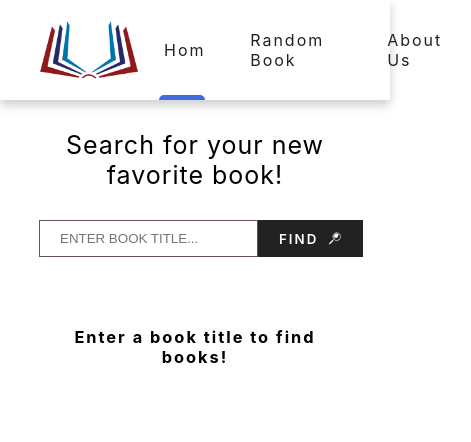
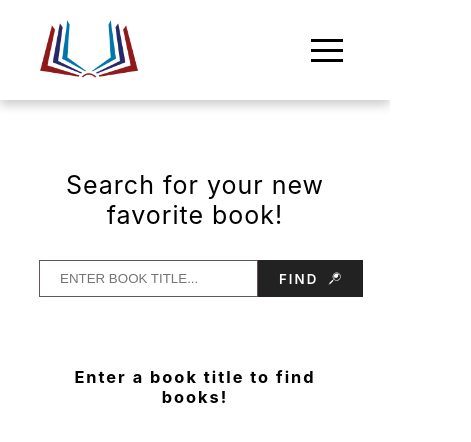
Before and after one commit to DrunkestManEvar/bookstore, a React (Create React App) app: page / in a window 390 px wide. Shown: the top 442 px of the page, 471 px wide, since content can reach past the window. Built offline with nearby package versions, Linux system fonts and the light colour scheme.

Commit message:
Finished mobile layout, added a burger toggle button, implemented navlinks toggle on burger button click

```diff
--- a/package.json
+++ b/package.json
@@ -8,6 +8,7 @@
     "@testing-library/react": "^11.2.6",
     "@testing-library/user-event": "^12.8.3",
     "axios": "^0.21.1",
+    "hamburger-react": "^2.4.1",
     "node-sass": "^5.0.0",
     "react": "^17.0.2",
     "react-dom": "^17.0.2",
--- a/src/components/BooksList/BookListItem/BookListItem.scss
+++ b/src/components/BooksList/BookListItem/BookListItem.scss
@@ -14,11 +14,21 @@
   &__book-title {
     letter-spacing: 0.1rem;
     margin-top: 1rem;
+
+    @media only screen and (max-width: 53.125em) {
+      margin-top: 0;
+      text-align: center;
+    }
   }
 
   &__book-author {
     margin: 0.3rem 0 1rem;
     color: rgb(153, 153, 153);
+
+    @media only screen and (max-width: 53.125em) {
+      margin: 0;
+      text-align: center;
+    }
   }
 
   &__book-img {
@@ -42,6 +52,16 @@
     border-bottom-right-radius: $border-radius--medium;
     box-shadow: 0 0.5rem 1rem #666;
     transition: all 0.4s ease;
+  }
+
+  &__book-info-container {
+    @media only screen and (max-width: 53.125em) {
+      display: flex;
+      justify-content: center;
+      align-items: center;
+      flex-direction: column;
+      font-size: 2rem;
+    }
   }
 
   &__btn {
--- a/src/components/BooksList/BooksList.scss
+++ b/src/components/BooksList/BooksList.scss
@@ -1,9 +1,17 @@
 .book-list {
   display: grid;
-  grid-template-columns: repeat(2, 1fr);
+  grid-template-columns: repeat(3, 1fr);
   grid-auto-rows: 25rem;
   gap: 6rem;
   margin: 7rem 0;
+
+  @media only screen and (max-width: 81.25em) {
+    grid-template-columns: repeat(2, 1fr);
+  }
+
+  @media only screen and (max-width: 53.125em) {
+    grid-template-columns: 1fr;
+  }
 
   h3 {
     text-align: center;
--- a/src/components/Navbar/Navbar.js
+++ b/src/components/Navbar/Navbar.js
@@ -1,12 +1,13 @@
 import React, { useContext } from 'react';
 import AppContext from '../../context/appContext';
+import BurgerMenu from 'hamburger-react';
 import { NavLink } from 'react-router-dom';
+import NavlinksList from './NavlinksList/NavlinksList';
 import logo from '../../images/logo.png';
 
-import { navlinks } from './data';
-
 const Navbar = () => {
-  const { setRandomBookClicks } = useContext(AppContext);
+  const { setRandomBookClicks, isBurgerOpen, setIsBurgerOpen } =
+    useContext(AppContext);
 
   return (
     <nav className="navbar">
@@ -14,23 +15,14 @@ const Navbar = () => {
         <NavLink to="/">
           <img src={logo} alt="Logo" className="navbar__logo" />
         </NavLink>
-        <ul className="navbar__navlinks-list">
-          {navlinks.map((navlink, index) => (
-            <li key={index} className="navbar__navlink">
-              <NavLink
-                exact={navlink.exact || false}
-                activeClassName="active"
-                to={navlink.direction}
-                onClick={() =>
-                  navlink.title === 'Random Book' &&
-                  setRandomBookClicks(prevState => prevState + 1)
-                }
-              >
-                {navlink.title}
-              </NavLink>
-            </li>
-          ))}
-        </ul>
+        <NavlinksList
+          addActiveClass={isBurgerOpen}
+          setRandomBookClicks={setRandomBookClicks}
+        />
+        <BurgerMenu
+          toggled={isBurgerOpen}
+          toggle={() => setIsBurgerOpen(prevState => !prevState)}
+        />
       </div>
     </nav>
   );
--- a/src/components/Navbar/Navbar.scss
+++ b/src/components/Navbar/Navbar.scss
@@ -6,53 +6,23 @@
   &__center {
     display: flex;
     justify-content: space-between;
+    align-items: center;
     height: 100%;
     width: 80%;
     margin: 0 auto;
   }
 
   &__logo {
-    height: 100%;
+    max-height: 10rem;
   }
 
-  &__navlinks-list {
-    display: flex;
-    align-items: stretch;
-  }
+  .hamburger-react {
+    display: none;
 
-  &__navlink {
-    position: relative;
-    display: flex;
-    align-items: center;
-    margin: 0 2rem;
-    padding: 0 0.5rem;
-    font-size: 1.6rem;
-    letter-spacing: 0.2rem;
-    overflow: hidden;
-
-    a {
-      display: flex;
-      height: 100%;
-      align-items: center;
-
-      &::before {
-        content: '';
-        position: absolute;
-        bottom: 0;
-        left: 0;
-        display: block;
-        height: 1rem;
-        width: 100%;
-        transform: translateY(100%);
-        background-color: royalblue;
-        border-radius: 90rem;
-        transition: all 0.6s ease;
-      }
-
-      &:hover::before,
-      &.active::before {
-        transform: translateY(50%);
-      }
+    @media only screen and (max-width: 43.75em) {
+      position: relative;
+      z-index: 101;
+      display: block;
     }
   }
 }
--- /dev/null
+++ b/src/components/Navbar/NavlinksList/NavlinksList.js
@@ -0,0 +1,31 @@
+import React from 'react';
+import { NavLink } from 'react-router-dom';
+import { navlinks } from '../data';
+
+const NavlinksList = ({ setRandomBookClicks, addActiveClass }) => {
+  const navlinksListClasses = ['navbar__navlinks-list'];
+
+  if (addActiveClass) navlinksListClasses.push('active');
+
+  return (
+    <ul className={navlinksListClasses.join(' ')}>
+      {navlinks.map((navlink, index) => (
+        <li key={index} className="navbar__navlink">
+          <NavLink
+            exact={navlink.exact || false}
+            activeClassName="active"
+            to={navlink.direction}
+            onClick={() =>
+              navlink.title === 'Random Book' &&
+              setRandomBookClicks(prevState => prevState + 1)
+            }
+          >
+            {navlink.title}
+          </NavLink>
+        </li>
+      ))}
+    </ul>
+  );
+};
+
+export default NavlinksList;
--- /dev/null
+++ b/src/components/Navbar/NavlinksList/NavlinksList.scss
@@ -0,0 +1,71 @@
+.navbar {
+  &__navlinks-list {
+    align-self: stretch;
+    display: flex;
+    align-items: stretch;
+    transition: height 0.5s ease;
+
+    @media only screen and (max-width: 43.75em) {
+      position: absolute;
+      left: 50%;
+      top: 100%;
+      justify-content: center;
+      width: 100%;
+      transform: translateX(-50%);
+      height: 0;
+      overflow: hidden;
+      background-color: #fff;
+
+      &.active {
+        height: 50%;
+        border-bottom: solid #ccc 1px;
+      }
+    }
+  }
+
+  // @media only screen and (max-width: 43.75em) {
+  //   &__navlink a::before {
+  //     opacity: 0;
+  //   }
+  // }
+
+  &__navlink {
+    position: relative;
+    display: flex;
+    align-items: center;
+    margin: 0 2rem;
+    padding: 0 0.5rem;
+    font-size: 1.6rem;
+    letter-spacing: 0.2rem;
+    overflow: hidden;
+
+    @media only screen and (max-width: 43.75em) {
+      padding: 1rem;
+    }
+
+    a {
+      display: flex;
+      height: 100%;
+      align-items: center;
+
+      &::before {
+        content: '';
+        position: absolute;
+        bottom: 0;
+        left: 0;
+        display: block;
+        height: 1rem;
+        width: 100%;
+        transform: translateY(100%);
+        background-color: royalblue;
+        border-radius: 90rem;
+        transition: all 0.6s ease;
+      }
+
+      &:hover::before,
+      &.active::before {
+        transform: translateY(50%);
+      }
+    }
+  }
+}
--- a/src/context/appContext.js
+++ b/src/context/appContext.js
@@ -4,6 +4,7 @@ const AppContext = React.createContext(null);
 
 export const AppContextProvider = props => {
   const [isModalOpen, setIsModalOpen] = useState(false);
+  const [isBurgerOpen, setIsBurgerOpen] = useState(false);
   const [randomBookClicks, setRandomBookClicks] = useState(0);
 
   return (
@@ -11,6 +12,8 @@ export const AppContextProvider = props => {
       value={{
         isModalOpen,
         setIsModalOpen,
+        isBurgerOpen,
+        setIsBurgerOpen,
         randomBookClicks,
         setRandomBookClicks,
       }}
--- a/src/index.scss
+++ b/src/index.scss
@@ -18,6 +18,7 @@
 @import './components/common/BookCoverPlaceholder/BookCoverPlaceholder.scss';
 @import './components/common/BookCard/BookCard.scss';
 @import './components/Navbar/Navbar.scss';
+@import './components/Navbar/NavlinksList/NavlinksList.scss';
 @import './components/SearchForm/SearchForm.scss';
 @import './components/BooksList/BooksList.scss';
 @import 'components/BooksList/BookListItem/BookListItem.scss';
--- a/src/pages/Page.scss
+++ b/src/pages/Page.scss
@@ -1,6 +1,6 @@
 .page {
   width: 80%;
-  margin: 3rem auto;
+  margin: 7rem auto;
 
   &__heading {
     font-size: 2.5rem;
```
Also changed, not shown: 1 other file (tests, documents, lock files or other folders).
